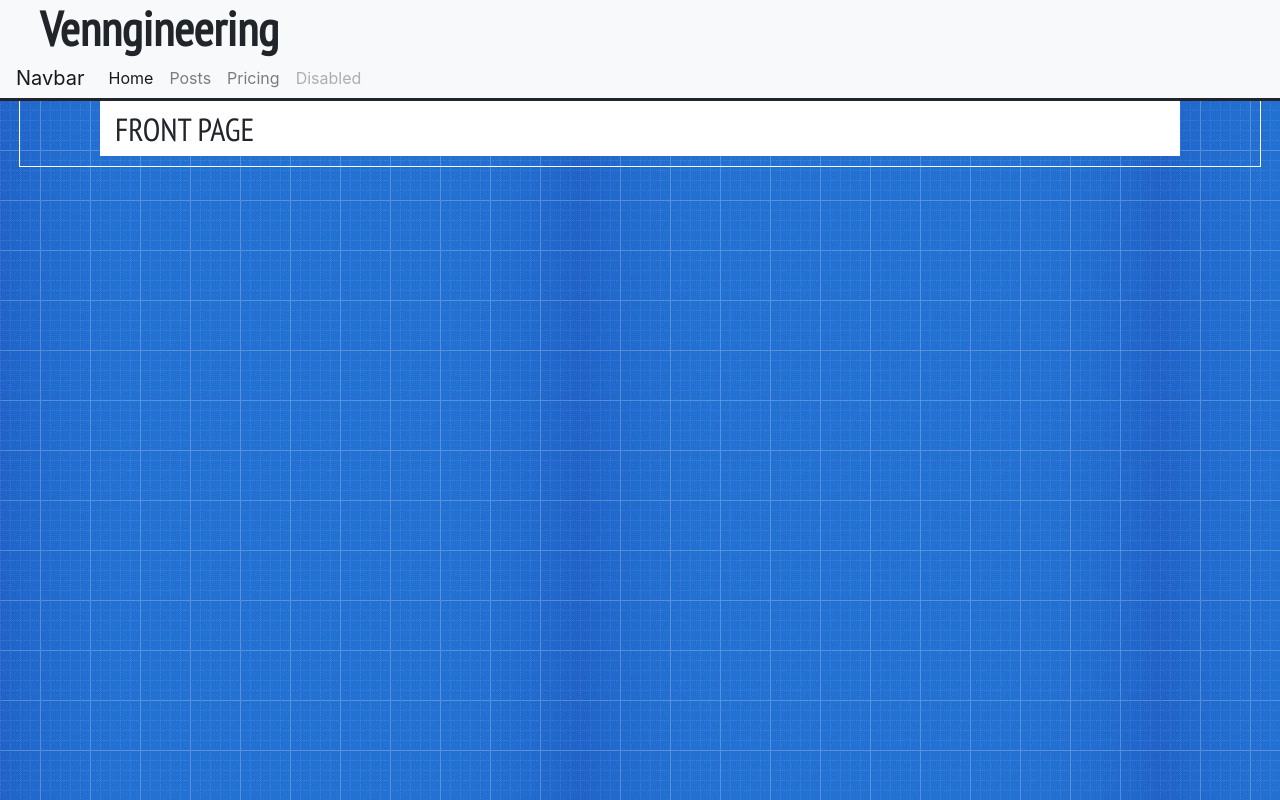
After one commit to sirvenny/venngineering, a Django app: template blog/templates/blog/front_page.html in a window 1280 px wide. The commit adds this page. Run offline with Django 3.2, Linux system fonts and the light colour scheme; the template is opened without the code that fills it, so the values that code supplies are empty; some libraries are stand-ins or nearby versions.

Commit message:
Added frontpage and changed style

```diff
--- a/blog/static/css/blog.css
+++ b/blog/static/css/blog.css
@@ -1,18 +1,58 @@
+#center_row{
+  margin-top: 0px;
+  background-color: transparent;
+  height: auto;
+}
+
+#center_content{
+  background-color: white;
+  margin-top: 0px;
+  margin-left: 80px;
+  margin-right: 80px;
+  margin-bottom: 10px;
+  max-width: none;
+  width: 100%;
+  padding-top: 10px;
+}
+
+body{
+  background-image: url('/static/images/blueprintpattern.jpg');
+}
+
+#center_container{
+  outline: 1px solid white;
+  background: transparent;
+  margin-right: 20px;
+  margin-left: 20px;
+  margin-top: 0px;
+  max-width: none;
+  width: auto;
+}
+
+.navbar{
+  padding-top: 0px;
+  padding-bottom: 0px;
+  margin-bottom: -1px;
+  border-bottom: solid;
+}
+
 h1 a {
-  color: #FCA205;
-  font-family: 'Lobster';
+  color: #212529;
+  font-family: 'PT Sans Narrow', sans-serif;
+  margin-bottom: 0px;
 }
 
 .page-header {
-  background-color: #ff9400;
+  background-color: #f8f9fa;
   margin-top: 0;
-  padding: 20px 20px 20px 40px;
+  padding: 0px 20px 0px 40px;
 }
 
 .page-header h1, .page-header h1 a, .page-header h1 a:visited, .page-header h1 a:active{
-  color: #ffffff;
+  color: #212529;
   font-size: 36pt;
   text-decoration: none;
+  margin-bottom: 0px;
 }
 
 .content {
@@ -20,7 +60,11 @@ h1 a {
 }
 
 h1, h2, h3, h4 {
-  font-family: 'Lobster', cursive;
+  font-family: 'PT Sans Narrow', sans-serif;
+}
+
+h1{
+  font-weight: bold;
 }
 
 .date {
--- a/blog/templates/blog/base.html
+++ b/blog/templates/blog/base.html
@@ -1,22 +1,37 @@
 {% load staticfiles %}
 <html>
     <head>
-        <title>Venngineering Blog</title>
+        <title>Venngineering</title>
 
         <!-- Bootstrap CSS -->
         <link rel="stylesheet" href="https://stackpath.bootstrapcdn.com/bootstrap/4.1.0/css/bootstrap.min.css" integrity="sha384-9gVQ4dYFwwWSjIDZnLEWnxCjeSWFphJiwGPXr1jddIhOegiu1FwO5qRGvFXOdJZ4" crossorigin="anonymous"/>
         <link rel="stylesheet" href='{% static "css/blog.css" %}'/>
-        <link href="//fonts.googleapis.com/css?family=Lobster&subset=latin,latin-ext" rel="stylesheet" type="text/css">
+        <link href="https://fonts.googleapis.com/css?family=PT+Sans+Narrow" rel="stylesheet">
 
     </head>
     <body>
-        <div class="page-header">
-            <h1><a href="/">Venngineering Blog</a></h1>
+      <div class="page-header">
+          <h1><a href="/">Venngineering</a></h1>
+      </div>
+      <nav class="navbar navbar-expand-lg navbar-light bg-light">
+        <a class="navbar-brand" href="#">Navbar</a>
+        <button class="navbar-toggler" type="button" data-toggle="collapse" data-target="#navbarNavAltMarkup" aria-controls="navbarNavAltMarkup" aria-expanded="false" aria-label="Toggle navigation">
+          <span class="navbar-toggler-icon"></span>
+        </button>
+        <div class="collapse navbar-collapse" id="navbarNavAltMarkup">
+          <div class="navbar-nav">
+            <a class="nav-item nav-link active" href="#">Home <span class="sr-only">(current)</span></a>
+            <a class="nav-item nav-link" href="/posts">Posts</a>
+            <a class="nav-item nav-link" href="#">Pricing</a>
+            <a class="nav-item nav-link disabled" href="#">Disabled</a>
+          </div>
         </div>
+      </nav>
 
-        <div class="content container">
-          <div class="row">
-            <div class="col-md-8">
+
+        <div class="content container" id="center_container">
+          <div class="row" id="center_row" >
+            <div class="container" id="center_content">
               {% block content %}
               {% endblock %}
             </div>
--- /dev/null
+++ b/blog/templates/blog/front_page.html
@@ -0,0 +1,5 @@
+{% extends 'blog/base.html' %}
+  {% block content %}
+    <h2>FRONT PAGE<h2>
+
+  {% endblock %}
--- a/blog/urls.py
+++ b/blog/urls.py
@@ -2,6 +2,7 @@ from django.urls import path
 from . import views
 
 urlpatterns = [
-    path('', views.post_list, name='post_list'),
+    path('', views.front_page, name='front_page'),
+    path('posts/', views.post_list, name='post_list'),
     path('post/<int:pk>/', views.post_detail,name='post_detail'),
 ]
--- a/blog/views.py
+++ b/blog/views.py
@@ -2,6 +2,9 @@ from django.shortcuts import render, get_object_or_404
 from .models import Post
 from django.utils import timezone
 # Create your views here.
+
+def front_page(request):
+    return  render(request, 'blog/front_page.html')
 
 def post_list(request):
     posts = Post.objects.filter(published_date__lte=timezone.now()).order_by('published_date')
```
Also changed, not shown: blog/templates/blog/static/css/blog.css (added, +55 -0 lines), blog/static/images/blueprintpattern.jpg (added).
